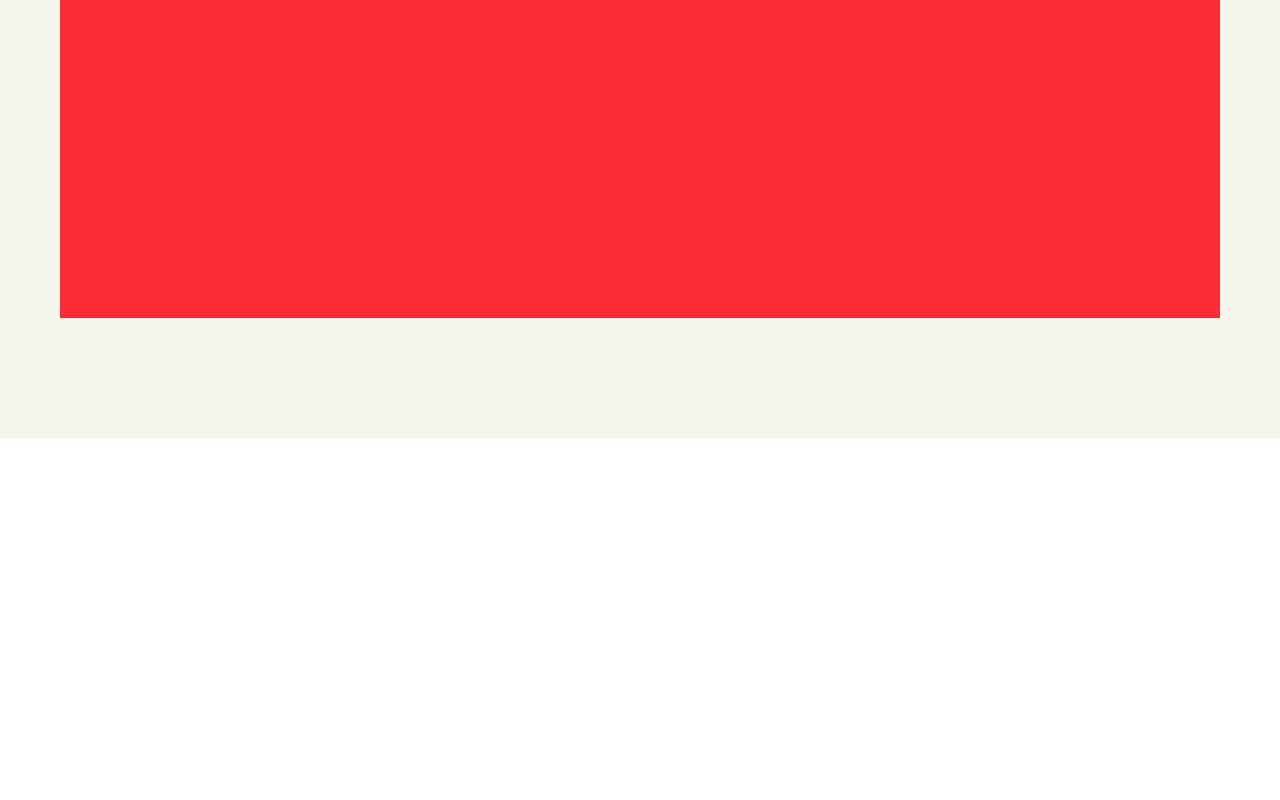
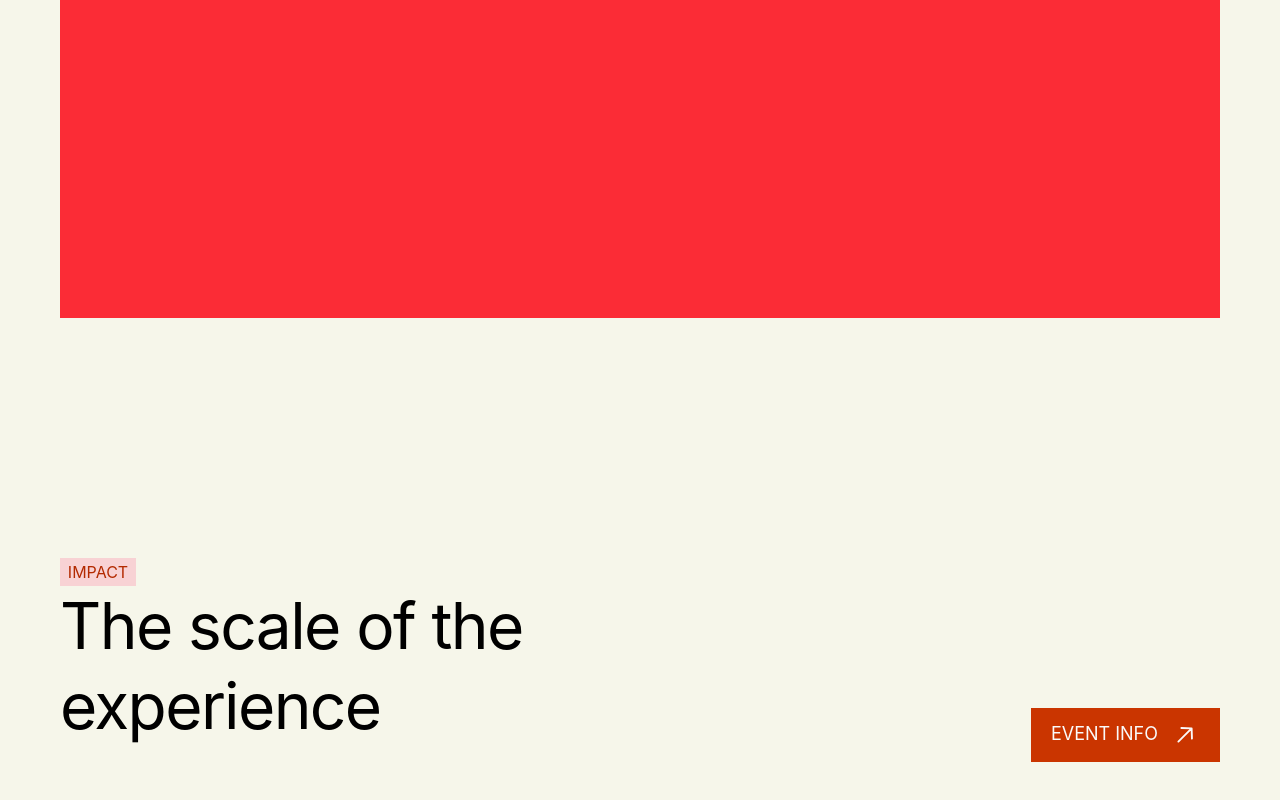
Before and after one commit to pranavnayi01/Final-Project, a website: page index.html in a window 1280 px wide. Shown: the part 2262-3062 px from the top of the page. Before the commit the page ends 2700 px from the top, so only its background shows below. Drawn offline with Linux system fonts and the light colour scheme.

Commit message:
IMPACT SECTION IN WORK!

```diff
--- a/index.html
+++ b/index.html
@@ -145,7 +145,7 @@
 
 
     <!-- Line-Up -->
-    <section class="w-full h-275 bg-[#F6F6EA] py-30">
+    <section class="w-full h-275 py-30 bg-[#F6F6EA]">
 
         <!-- Line-Up Layput -->
         <div class="px-15 w-full h-full flex flex-col justify-between">
@@ -185,6 +185,69 @@
     </section>
     <!-- Line-Up ends -->
 
+
+
+    <!-- Impact-Section -->
+    <section class="w-full h-208 py-30 bg-[#F6F6EA]">
+
+
+        <!-- Main-Container -->
+        <div class="w-full h-full px-15">
+
+            <div class="w-1900px">
+
+                <!-- Impact-Header -->
+                <div class="w-full h-51 flex justify justify-between">
+
+                    <div class="w-[800px] h-full">
+                        <div class="w-19 h-7 text-[#B32A00] bg-[#FE407D33] py-0.5 text-center">IMPACT</div>
+                        <h2 class="text-[64px] leading-20 tracking-tight">
+                            <div>The scale of the</div>
+                            <div>experience</div>
+                        </h2>
+                    </div>
+
+                    <div class="flex items-end">
+                        <a href="#" class="text-neutral-50 text-lg bg-orange-700 px-5 py-3 flex flex-row gap-3">
+                            <span>EVENT INFO</span>
+
+                            <span class="d-block">
+                                <svg xmlns="http://www.w3.org/2000/svg" height="30px" width="100%" viewBox="0 0 24 24"
+                                    fill="none">
+                                    <path
+                                        d="M6.69671 17.3033L17.3033 6.69674M17.3033 6.69674L9.08319 6.43158M17.3033 6.69674L17.5685 14.9169"
+                                        stroke="currentColor" stroke-width="1.5" stroke-linecap="round"
+                                        stroke-linejoin="round">
+                                    </path>
+                                </svg>
+                            </span>
+                        </a>
+                    </div>
+
+                </div>
+                <!-- Impact-Header ends -->
+
+                <!-- pedding-section -->
+                <div class="w-full pt-16"></div>
+                <!-- pedding-section ends -->
+
+                <!-- Impact-Cards -->
+                <div class="grid grid-cols-3 gap-x-4 gap-y-4">
+                    <div class="w-100 min-h-78 p-6 bg-[#EAEADE]"></div>
+                    <div class="w-100 min-h-78 p-6 bg-[#EAEADE]"></div>
+                    <div class="w-100 min-h-78 p-6 bg-[#EAEADE]"></div>
+                </div>
+                <!-- Impact-Cards ends -->
+
+            </div>
+        </div>
+        <!-- Main-Container -->
+
+
+
+    </section>
+    <!-- Impact-Section ends -->
+
 </body>
 
 </html>
```
Also changed, not shown: src/css/output.css.
